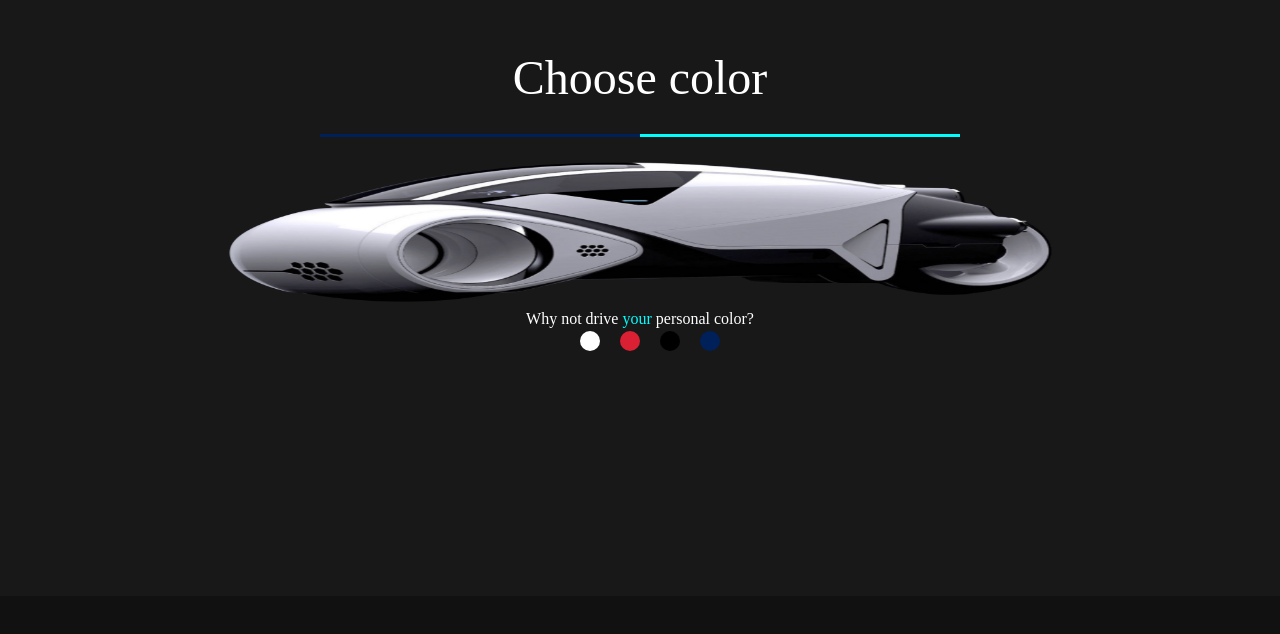
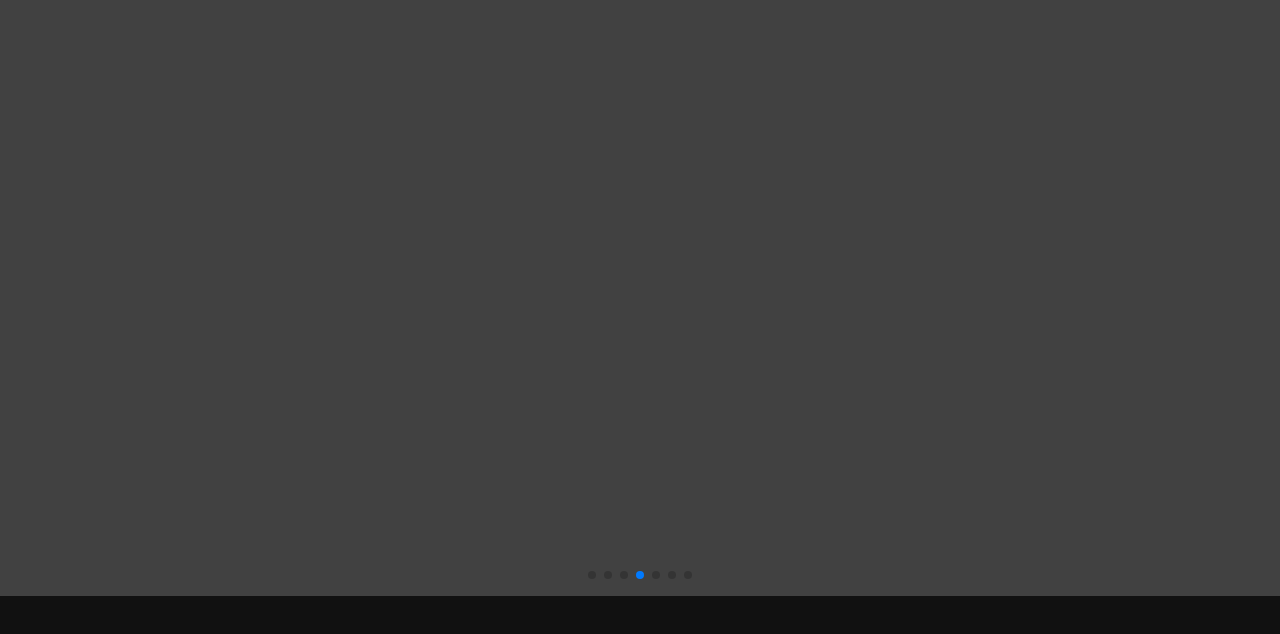
Before and after one commit to brooman/FastSecurity, a Vue app: page / in a window 1280 px wide. Shown: the part 2604-3238 px from the top of the page. Built offline with nearby package versions, Linux system fonts and the light colour scheme; a web font is replaced by a local one.

Commit message:
Added swiping component (PC no swiping)

```diff
--- a/package.json
+++ b/package.json
@@ -10,7 +10,8 @@
   },
   "dependencies": {
     "buefy": "^0.7.0",
-    "vue": "^2.5.17"
+    "vue": "^2.5.17",
+    "vue-awesome-swiper": "^3.1.3"
   },
   "devDependencies": {
     "@vue/cli-plugin-babel": "^3.1.1",
--- a/src/App.vue
+++ b/src/App.vue
@@ -4,7 +4,7 @@
     <HeroImg />
     <HeroText />
     <HeroImg2 />
-    <ChooseColor />
+    <Swiper />
   </div>
 </template>
 
@@ -13,7 +13,7 @@ import Navbar from './components/Navbar.vue'
 import HeroImg from './components/HeroImg.vue'
 import HeroImg2 from './components/HeroImg2.vue'
 import HeroText from './components/HeroText.vue'
-import ChooseColor from './components/ChooseColor.vue'
+import Swiper from './components/Swiper.vue'
 
 export default {
 	name: 'App',
@@ -22,7 +22,7 @@ export default {
 		HeroImg,
 		HeroImg2,
 		HeroText,
-		ChooseColor,
+		Swiper,
 	}
 }
 </script>
--- /dev/null
+++ b/src/components/Swiper.vue
@@ -0,0 +1,60 @@
+<!-- The ref attr used to find the swiper instance -->
+<template>
+  <swiper
+    ref="mySwiper"
+    :options="swiperOption"
+    class="slideshow"
+  >
+    <!-- slides -->
+    <swiper-slide class="slide"> <ChooseColor /> </swiper-slide>
+    <swiper-slide class="slide">I'm Slide 2</swiper-slide>
+    <swiper-slide class="slide">I'm Slide 3</swiper-slide>
+    <swiper-slide class="slide">I'm Slide 4</swiper-slide>
+    <swiper-slide class="slide">I'm Slide 5</swiper-slide>
+    <swiper-slide class="slide">I'm Slide 6</swiper-slide>
+    <swiper-slide class="slide">I'm Slide 7</swiper-slide>
+    <!-- Optional controls -->
+    <div
+      slot="pagination"
+      class="swiper-pagination"
+    />
+  </swiper>
+</template>
+
+<script>
+import ChooseColor from './ChooseColor.vue'
+export default {
+	name: 'Carrousel',
+	components: {
+		ChooseColor,
+	},
+	data() {
+		return {
+			swiperOption: {
+				pagination: {
+					el: '.swiper-pagination'
+				},
+			}
+		}
+	},
+	computed: {
+		swiper() {
+			return this.$refs.mySwiper.swiper
+		}
+	},
+	mounted() {
+		this.swiper.slideTo(3, 1000, false)
+	},
+}
+</script>
+
+
+<style scoped>
+    .slideshow {
+        height: 100vh;
+    }
+    .slide {
+        background-color: #414141;
+        color: #000;
+    }
+</style>
```
Also changed, not shown: src/main.js (+7 -1 lines), 1 other file (tests, documents, lock files or other folders).
